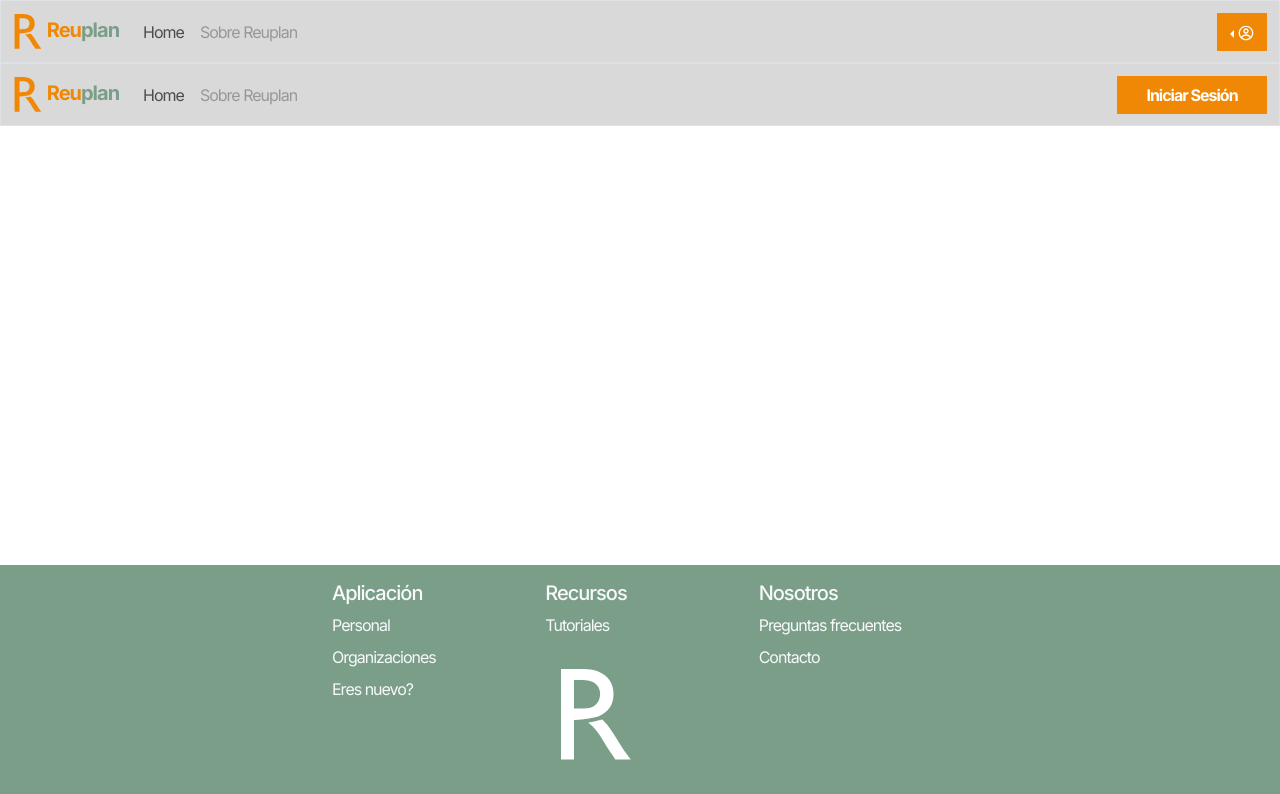
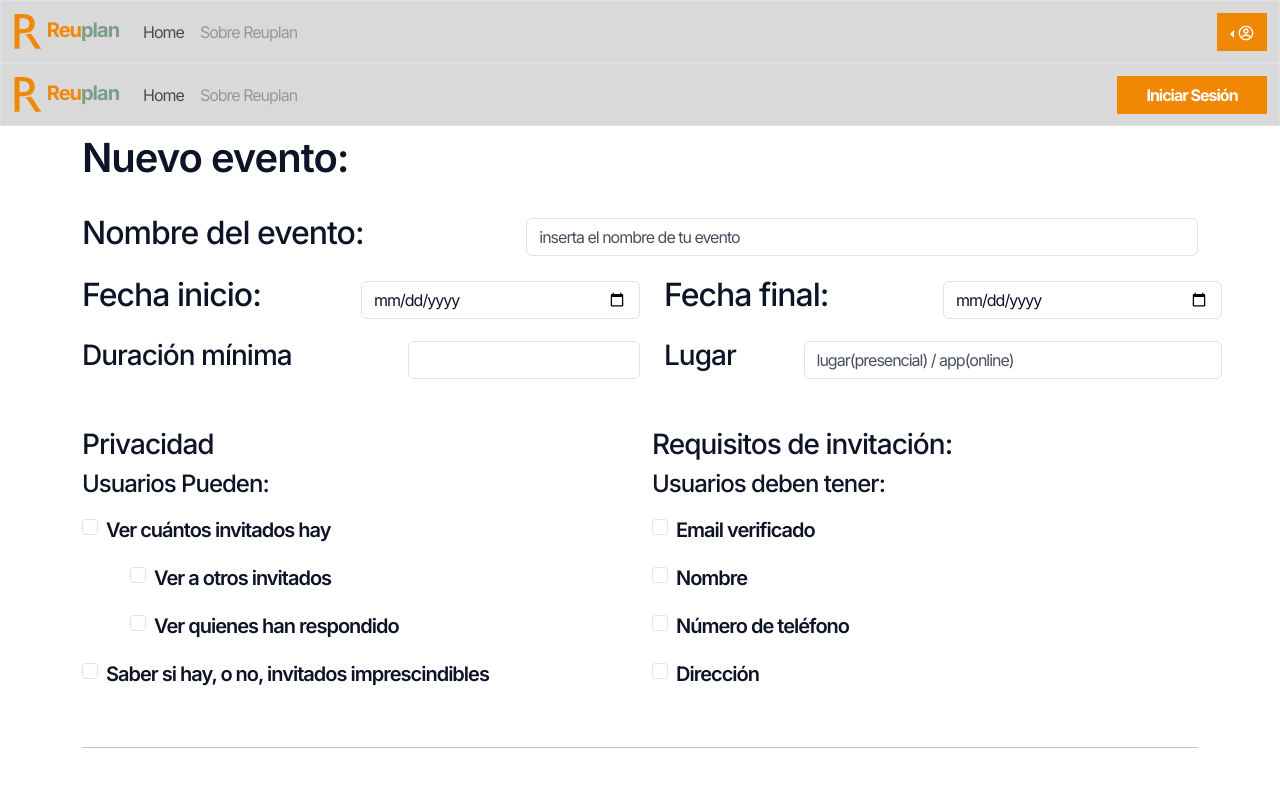
Before and after one commit to t0liguemi/doodle_clone_front_end, a React (Create React App) app: page /create in a window 1280 px wide. Shown: the top 794 px of the page. Built offline with nearby package versions, Linux system fonts and the light colour scheme.

Commit message:
correcciones post merge navbar

```diff
--- a/src/App.js
+++ b/src/App.js
@@ -4,7 +4,7 @@ import injectContext from "./store/context.js";
 import { BrowserRouter, Route, Routes } from "react-router-dom";
 import Footer from "./components/Footer.jsx";
 import "./custom.css";
-//import CreateEvent from "./Views/createEvent.js";
+import CreateEvent from "./views/CreateEvent.js";
 import Navbar from "./components/Navbar.jsx";
 import LoggedInNavbar from "./components/LoggedInNavbar.jsx";
 import LoginView from "./views/SignIn.js";
@@ -18,8 +18,9 @@ function App() {
         <LoggedInNavbar />
         <Navbar />
         <Routes>
-          <Route path="/Sign-in" element={<LoginView />} />
+          <Route path="/signin" element={<LoginView />} />
           <Route path="/" element={<Welcome />} />
+          <Route path="/create" element={<CreateEvent/>}/>
           <Route render={() => <h1>Not found!</h1>} />
         </Routes>
         <Footer />
```
